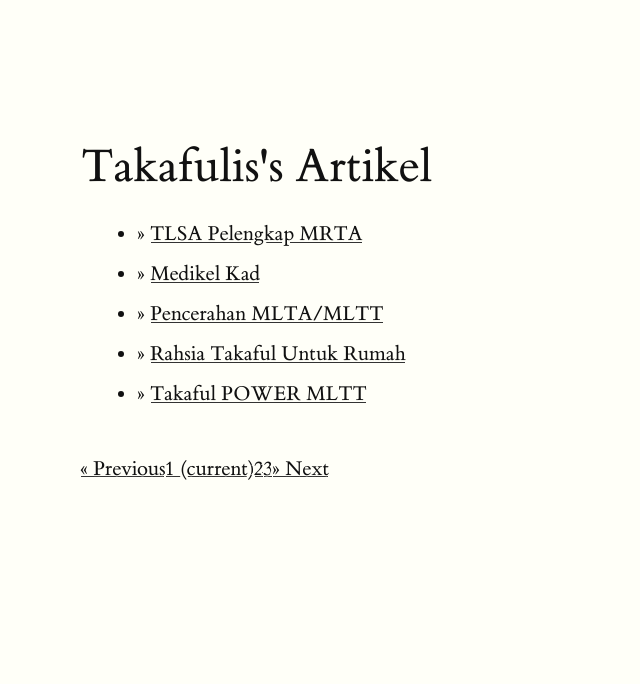
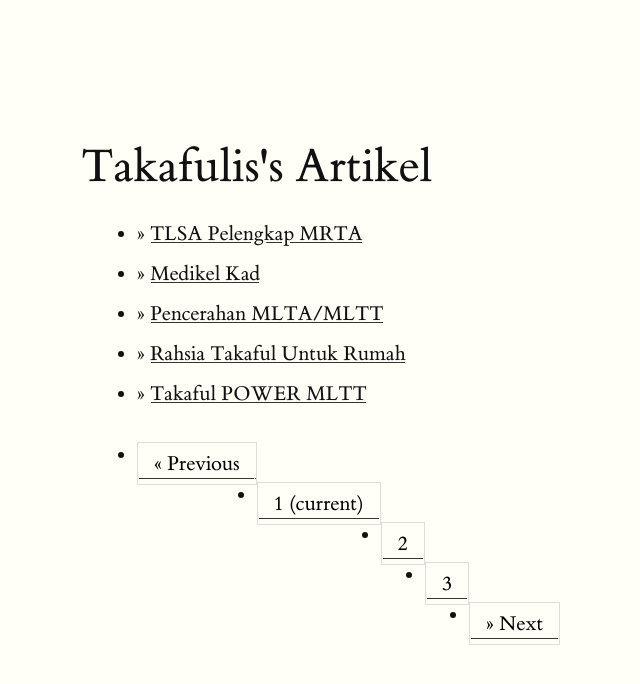
Before and after one commit to takafulis/takafulis.github.io, a Jekyll site: the page built from artikel/index.html, in a window 1280 px wide. Shown: the top 684 px of the page, without its empty margins (79-719 px from the left). Built offline with Jekyll 4.4.1, drawn with Linux system fonts in a browser that asks for light colours; the list of posts is cut into pages by our own code.

Commit message:
Update tufte.css

```diff
--- a/css/tufte.css
+++ b/css/tufte.css
@@ -366,76 +366,19 @@ input[type=submit]:hover {
     background-color: #435D96;
 }
 
-.pagination {
-  display: inline-block;
-  padding-left: 0;
-  margin-top: $spacer-y;
-  margin-bottom: $spacer-y;
-  @include border-radius();
+.pagination a {
+  color: black;
+  float: left;
+  padding: 8px 16px;
+  text-decoration: none;
+  transition: background-color .3s;
+  border: 1px solid #ddd;
 }
 
-.page-item {
-  display: inline; // Remove list-style and block-level defaults
-
-  &:first-child {
-    .page-link {
-      margin-left: 0;
-      @include border-left-radius($border-radius);
-    }
-  }
-  &:last-child {
-    .page-link {
-      @include border-right-radius($border-radius);
-    }
-  }
-
-  &.active .page-link {
-    @include plain-hover-focus {
-      z-index: 2;
-      color: $pagination-active-color;
-      cursor: default;
-      background-color: $pagination-active-bg;
-      border-color: $pagination-active-border;
-    }
-  }
-
-  &.disabled .page-link {
-    @include plain-hover-focus {
-      color: $pagination-disabled-color;
-      cursor: $cursor-disabled;
-      background-color: $pagination-disabled-bg;
-      border-color: $pagination-disabled-border;
-    }
-  }
+.pagination a.active {
+  background-color: #4CAF50;
+  color: white;
+  border: 1px solid #4CAF50;
 }
 
-.page-link {
-  position: relative;
-  float: left; // Collapse white-space
-  padding: $pagination-padding-y $pagination-padding-x;
-  margin-left: -1px;
-  line-height: $line-height;
-  color: $pagination-color;
-  text-decoration: none;
-  background-color: $pagination-bg;
-  border: $pagination-border-width solid $pagination-border-color;
-
-  @include hover-focus {
-    color: $pagination-hover-color;
-    background-color: $pagination-hover-bg;
-    border-color: $pagination-hover-border;
-  }
-}
-
-
-//
-// Sizing
-//
-
-.pagination-lg {
-  @include pagination-size($pagination-padding-y-lg, $pagination-padding-x-lg, $font-size-lg, $line-height-lg, $border-radius-lg);
-}
-
-.pagination-sm {
-  @include pagination-size($pagination-padding-y-sm, $pagination-padding-x-sm, $font-size-sm, $line-height-sm, $border-radius-sm);
-}
+.pagination a:hover:not(.active) {background-color: #ddd;}
```
